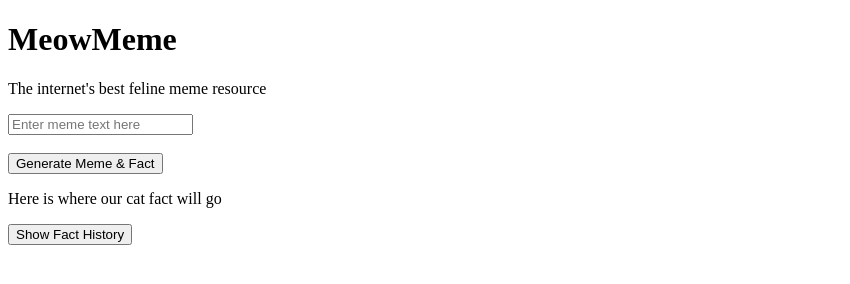
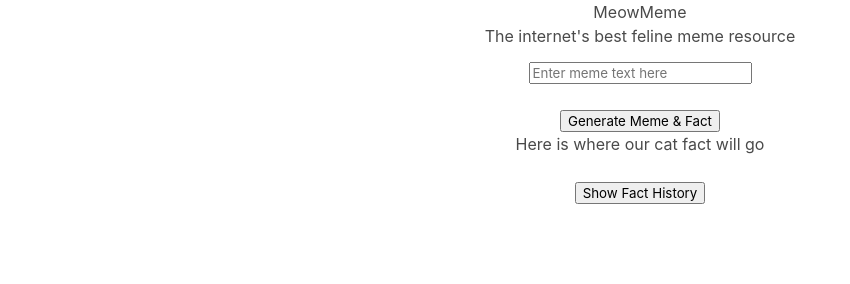
Before and after one commit to Pkrysinski/cat-meme-generator, a plain HTML site: page index.html in a window 1280 px wide. Shown: the whole page, without its empty margins (0-850 px from the left). Drawn offline with nearby package versions, Linux system fonts and the light colour scheme; no server answers.

Commit message:
Adding Bulma CSS link, refactoring current HTML to meet Bulma standards.  Looks like the framework requires a container (div), and inside the container div a 'columns' div, and inside any 'columns' div they have 'column' divs, so we needed to change our code to adhere to that

```diff
--- a/assets/css/style.css
+++ b/assets/css/style.css
@@ -1,3 +1,8 @@
 img {
     width: 300px;
+    padding: 20px;
 };
+
+p {
+    padding: 20px;
+};
--- a/index.html
+++ b/index.html
@@ -5,22 +5,34 @@
     <meta http-equiv="X-UA-Compatible" content="IE=edge">
     <meta name="viewport" content="width=device-width, initial-scale=1.0">
     <link rel="stylesheet" type="text/css" href="./assets/css/style.css" />
+    <link rel="stylesheet" href="https://cdn.jsdelivr.net/npm/bulma@0.9.4/css/bulma.min.css">
     <title>Cat Meme Generator</title>
 </head>
 <body>
     <header>
+        <div class="container">
+            <div class="columns is-centered has-text-centered">
+                <div class="column is-8">
                 <h1>MeowMeme</h1>
                 <p>The internet's best feline meme resource</p>
+                </div>
+            </div>
+        </div>
     </header>
 
     <main>
-        <div class="cat-meme-div">
+        <div class="container">
+            <div class="columns is-centered has-text-centered">
+                <div class="column is-8">
                     <input type="text" id="meme-text" placeholder="Enter meme text here"><br><br>
                     <button id="meme-button">Generate Meme & Fact</button>
                     <div id="cat-meme"></div>
                     <p id="cat-fact">Here is where our cat fact will go</p>
+                    <br>
                     <button id="history-button">Show Fact History</button>
                     <div id="cat-fact-history"></div>
+                </div>
+            </div>
         </div>
     </main>
 
```
Lines whose indentation alone changed are shown as unchanged.
